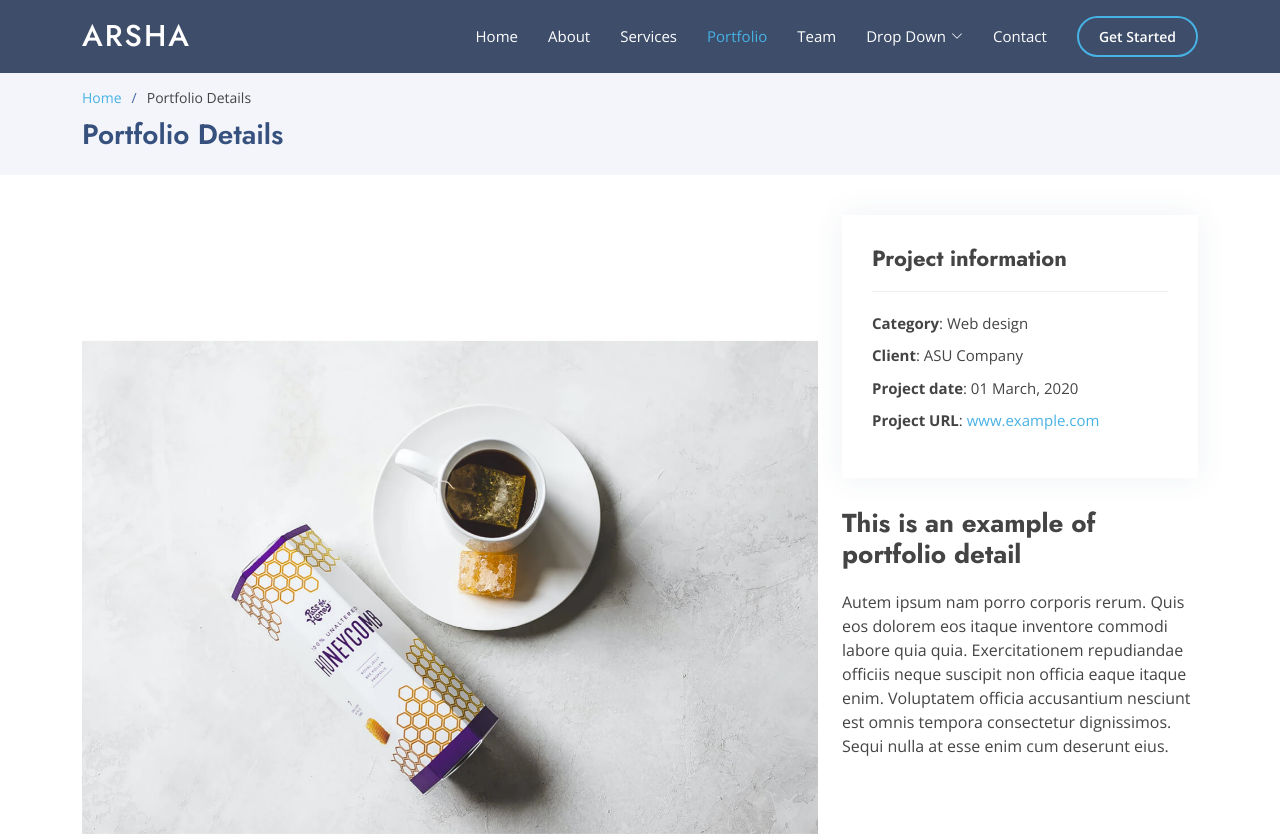
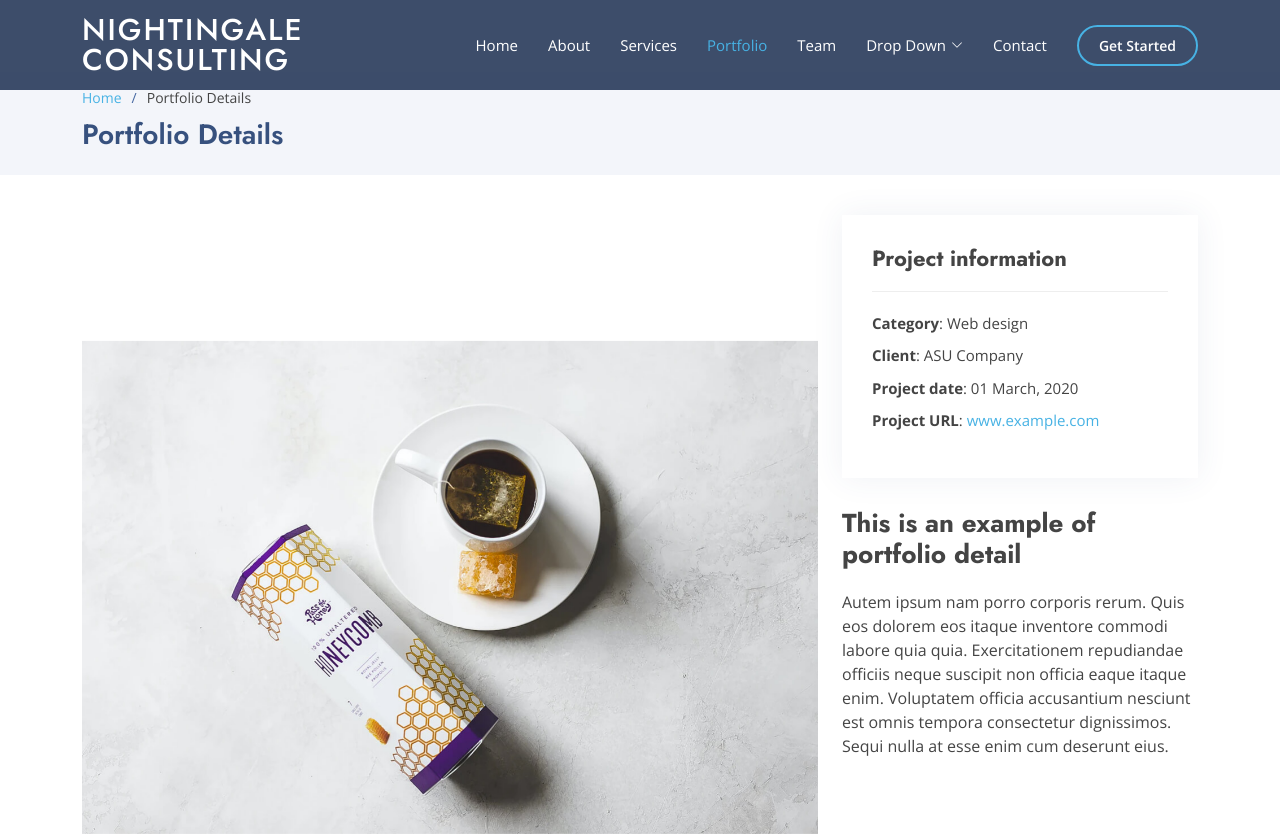
Before and after one commit to isottavia/isottavia.github.io, a plain HTML site: page portfolio-details.html in a window 1280 px wide. Shown: the top 837 px of the page. Drawn offline with nearby package versions, Linux system fonts and the light colour scheme.

Commit message:
Update portfolio-details.html

```diff
--- a/portfolio-details.html
+++ b/portfolio-details.html
@@ -43,7 +43,7 @@
   <header id="header" class="fixed-top header-inner-pages">
     <div class="container d-flex align-items-center">
 
-      <h1 class="logo me-auto"><a href="index.html">Arsha</a></h1>
+      <h1 class="logo me-auto"><a href="index.html">Nightingale Consulting</a></h1>
       <!-- Uncomment below if you prefer to use an image logo -->
       <!-- <a href="index.html" class="logo me-auto"><img src="assets/img/logo.png" alt="" class="img-fluid"></a>-->
 
```
